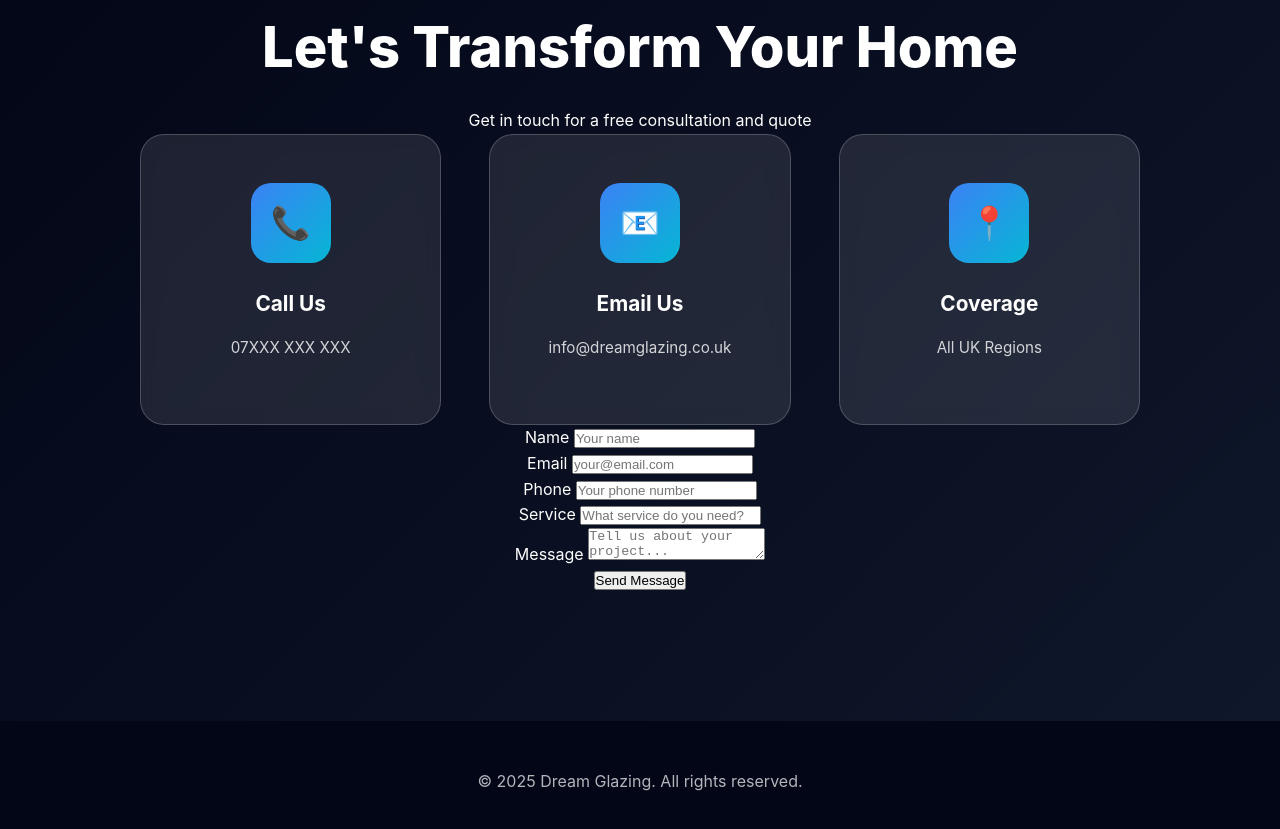
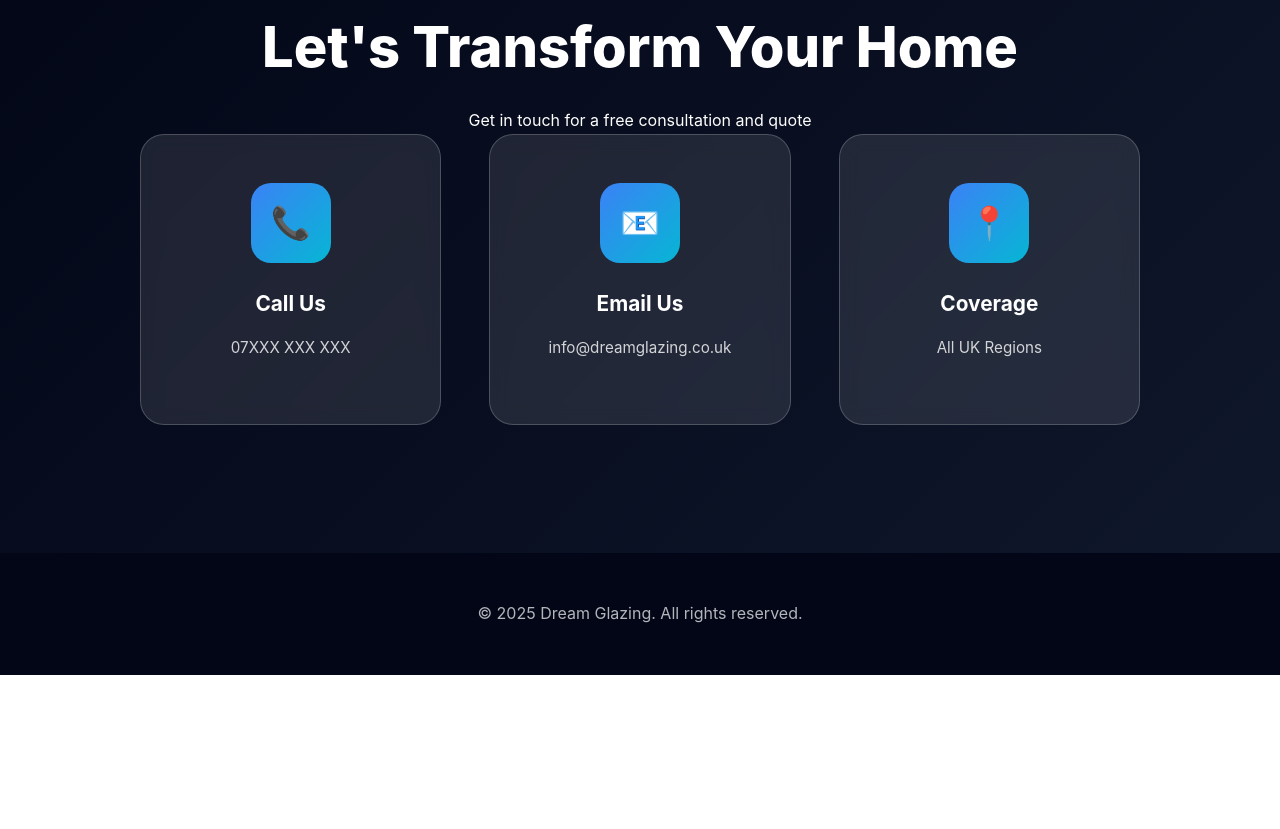
Before and after one commit to dreamglazing04-spec/dreamglazing, a plain HTML site: page index.html in a window 1280 px wide. Shown: the part 4250-5079 px from the top of the page. After the commit the page ends 4925 px from the top, so only its background shows below. Drawn offline with Linux system fonts and the light colour scheme.

Commit message:
Initial page updates v3

```diff
--- a/index.html
+++ b/index.html
@@ -1111,33 +1111,6 @@
                     <p>All UK Regions</p>
                 </div>
             </div>
-            <form class="contact-form" id="contactForm">
-                <div class="form-row">
-                    <div class="form-group">
-                        <label>Name</label>
-                        <input type="text" placeholder="Your name" required>
-                    </div>
-                    <div class="form-group">
-                        <label>Email</label>
-                        <input type="email" placeholder="your@email.com" required>
-                    </div>
-                </div>
-                <div class="form-row">
-                    <div class="form-group">
-                        <label>Phone</label>
-                        <input type="tel" placeholder="Your phone number">
-                    </div>
-                    <div class="form-group">
-                        <label>Service</label>
-                        <input type="text" placeholder="What service do you need?">
-                    </div>
-                </div>
-                <div class="form-group">
-                    <label>Message</label>
-                    <textarea placeholder="Tell us about your project..." required></textarea>
-                </div>
-                <button type="submit" class="submit-btn">Send Message</button>
-            </form>
         </div>
     </section>
 
```
